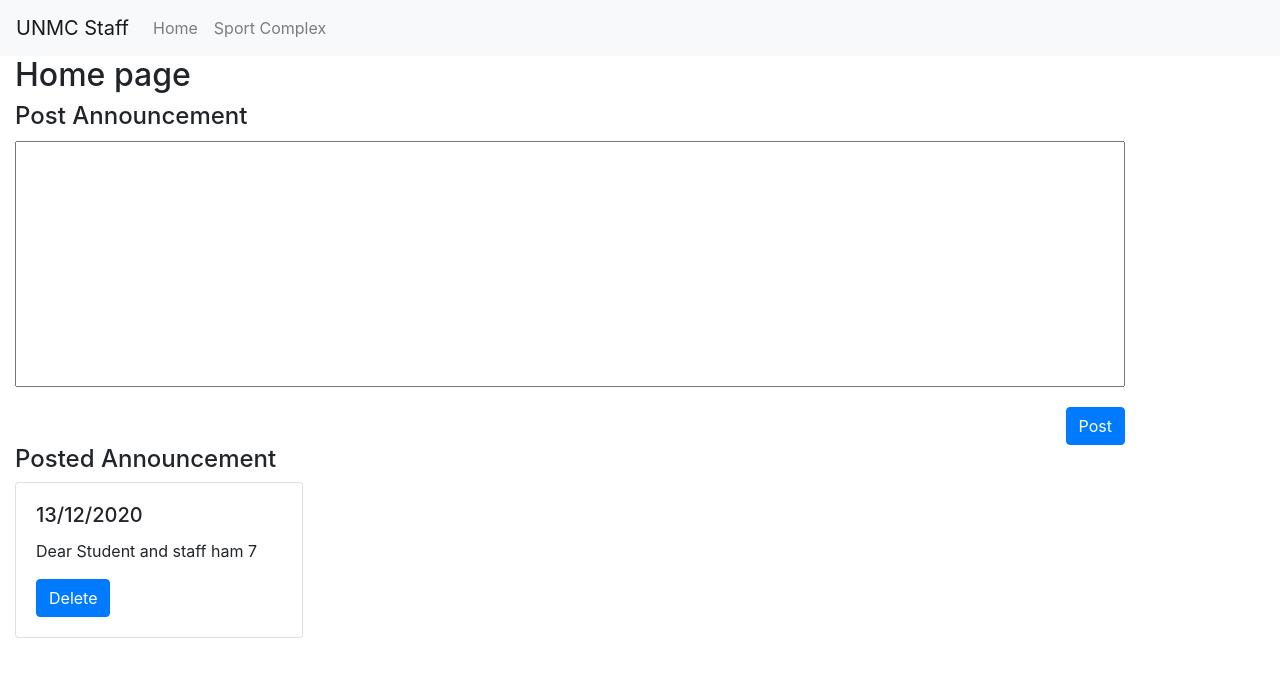
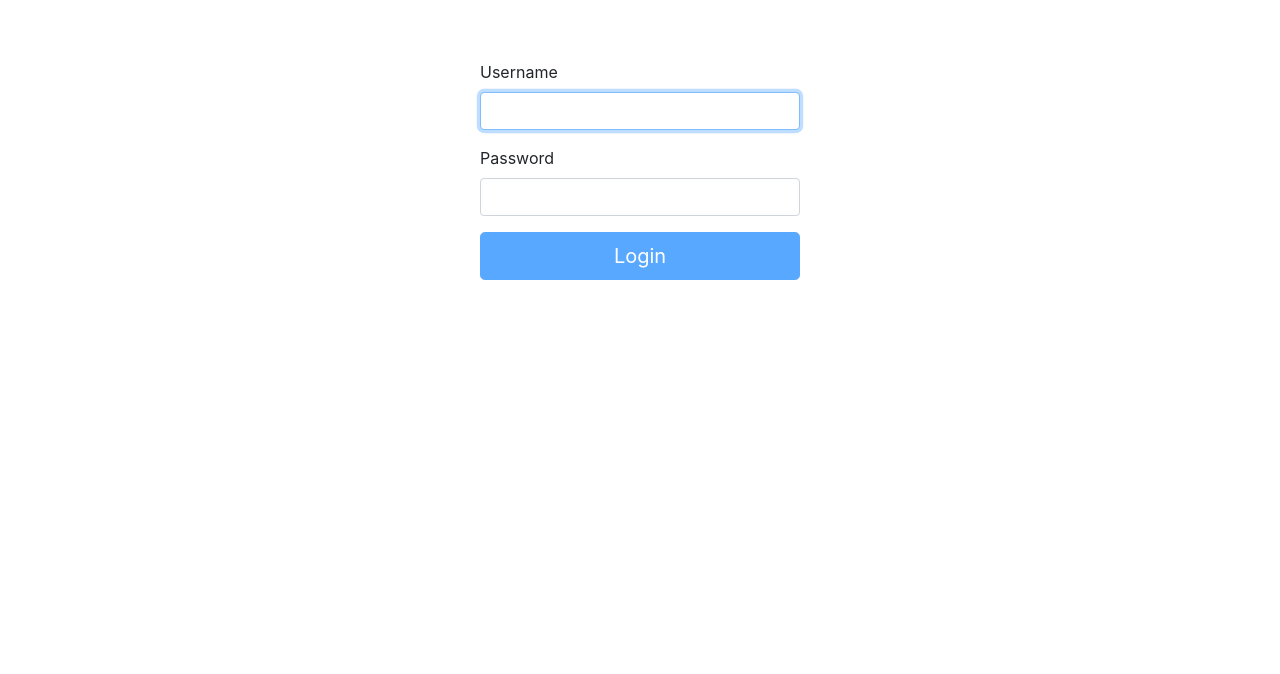
Before and after one commit to changhoetyng/staff, a React (Create React App) app: page /login in a window 1280 px wide. Shown: the top 674 px of the page. Built offline with nearby package versions, Linux system fonts and the light colour scheme.

Commit message:
protected route

```diff
--- a/package.json
+++ b/package.json
@@ -2,11 +2,14 @@
   "name": "staff",
   "version": "0.1.0",
   "private": true,
+  "proxy": "http://localhost:5000",
   "dependencies": {
     "@testing-library/jest-dom": "^5.11.4",
     "@testing-library/react": "^11.1.0",
     "@testing-library/user-event": "^12.1.10",
+    "axios": "^0.21.1",
     "bootstrap": "^4.5.3",
+    "js-cookie": "^2.2.1",
     "moment": "^2.29.1",
     "react": "^17.0.1",
     "react-bootstrap": "^1.4.0",
--- /dev/null
+++ b/src/api/api.js
@@ -0,0 +1,8 @@
+import axios from 'axios';
+
+export const apiUrl = 'http://localhost:5000/api'
+
+export const api = axios.create({
+    baseURL: apiUrl,
+    timeout: 100000,
+});
--- /dev/null
+++ b/src/auth/ProtectedRoute.js
@@ -0,0 +1,66 @@
+import React, { useState, useEffect } from "react";
+import { Route, Switch, Redirect } from "react-router-dom";
+import Cookies from "js-cookie";
+import { api } from "../api/api";
+
+function ProtectedRoute({component: Component, authed,...rest }){
+    const [auth, setAuth] = useState(false);
+    const [isTokenValidated, setIsTokenValidated] = useState(false);
+
+    useEffect(() => {
+
+        let accessToken = Cookies.get("accessToken")
+        let refreshToken = Cookies.get("refreshToken")
+        if (accessToken) {
+            api
+                  .get("/authentication/verifyUser", {
+                    headers: {
+                        'Authorization': `Bearer ${accessToken}`
+                    }
+                  })
+          .then((res) => {
+            if (res.status === 200) {
+              setAuth(true);
+            }
+          })
+          .catch((err) => {
+              if(err.response.status === 401) {
+                api
+                .get("/authentication/token",{
+                    params: {
+                        refreshToken: refreshToken
+                    }
+                })
+                .then((res) => {
+                    Cookies.set("accessToken",res.data.accessToken)
+                    setAuth(true)
+                })
+                .catch((err)=> {
+                    Cookies.remove("accessToken")
+                    Cookies.remove("refreshToken")
+                    setAuth(false);
+                })
+              } else {
+                setAuth(false);
+              }
+          })
+          .then(() => setIsTokenValidated(true));
+        } else {
+           setIsTokenValidated(true); // in case there is no token
+        }
+
+      }, [])
+
+      if (!isTokenValidated) return <div />;
+
+    return(
+        <Route
+            {...rest}
+            render={(props) => (
+                auth === true ? <Component {...props}/> : <Redirect to="/login"/>
+            )}
+        />
+    )
+}
+
+export default ProtectedRoute;
--- a/src/component/App.js
+++ b/src/component/App.js
@@ -1,14 +1,17 @@
 import {Route, Switch } from 'react-router-dom';
 import Home from './Home'
 import SportComplex from './SportComplex'
-
+import LoginPage from './LoginPage'
+import ProtectedRoute from "../auth/ProtectedRoute"
+const auth = true;
 function App() {
-  return (
+return (
     <main>
       <Switch>
-        <Route path="/" component={Home} exact/>
-        <Route path="/sportcomplex" component={SportComplex} />
-        <Route path="*" component={Home} />
+        <Route path="/login" component={LoginPage} exact/>
+        <ProtectedRoute path="/" authed = {auth} component={Home} exact/>
+        <ProtectedRoute path="/sportcomplex" authed = {false} component={SportComplex} />
+        <Route path="*" component={LoginPage} />
       </Switch>
     </main>
   );
--- a/src/component/Home.js
+++ b/src/component/Home.js
@@ -14,7 +14,7 @@ class Home extends Component {
       data: [
         {
            "time":"13/12/2020",
-           "data": "Dear Student and staff ham 7"
+           "data": "Dear Student and staff"
         }
      ],
     };
@@ -50,7 +50,6 @@ class Home extends Component {
           <h4>Posted Announcement</h4>
           <Row>
             {this.state.data.map((v,i) => {
-              {console.log(v.data)}
               return(
               <Col key={i}>
               <Card style={{ width: "18rem" , whiteSpace: 'pre-wrap'}}>
--- /dev/null
+++ b/src/component/LoginPage.js
@@ -0,0 +1,76 @@
+import React, { Component } from "react";
+import Form from "react-bootstrap/Form";
+import Button from "react-bootstrap/Button";
+import { api } from "../api/api";
+import "../css/Login.css";
+import { render } from "@testing-library/react";
+import Cookies from "js-cookie";
+
+class LoginPage extends Component {
+  constructor(props) {
+    super(props);
+    this.state = {
+      history: this.props.history,
+      username: "",
+      password: "",
+    };
+  }
+
+  validateForm() {
+    return this.state.username.length > 0 && this.state.password.length > 0;
+  }
+
+  setPassword(value) {
+    this.setState({ password: value });
+  }
+
+  setUsername(value) {
+    this.setState({ username: value });
+  }
+
+  async handleSubmit(event) {
+    event.preventDefault();
+    await api
+      .post("/authentication/loginUser", {
+        username: this.state.username,
+        password: this.state.password
+      })
+      .then((res) => {
+        Cookies.set("accessToken", res.data.accessToken, { expires: 1 });
+        Cookies.set("refreshToken", res.data.refreshToken, { expires: 1 });
+      })
+      .catch((err) => console.log(err));
+
+    this.state.history.replace("/");
+  }
+  render() {
+    return (
+      <div className="Login">
+        <Form onSubmit={(e) => this.handleSubmit(e)}>
+          <Form.Group size="lg" controlId="email">
+            <Form.Label>Username</Form.Label>
+            <Form.Control
+              autoFocus
+              type="username"
+              value={this.state.username}
+              onChange={(e) => this.setUsername(e.target.value)}
+            />
+          </Form.Group>
+          <Form.Group size="lg" controlId="password">
+            <Form.Label>Password</Form.Label>
+            <Form.Control
+              type="password"
+              value={this.state.password}
+              onChange={(e) => this.setPassword(e.target.value)}
+            />
+          </Form.Group>
+          <Button block size="lg" type="submit" disabled={!this.validateForm()}>
+            Login
+          </Button>
+        </Form>
+      </div>
+    );
+  }
+}
+
+export default LoginPage;
--- /dev/null
+++ b/src/css/Login.css
@@ -0,0 +1,10 @@
+@media all and (min-width: 480px) {
+    .Login {
+      padding: 60px 0;
+    }
+
+    .Login form {
+      margin: 0 auto;
+      max-width: 320px;
+    }
+  }
```
Also changed, not shown: 2 other files (tests, documents, lock files or other folders).
